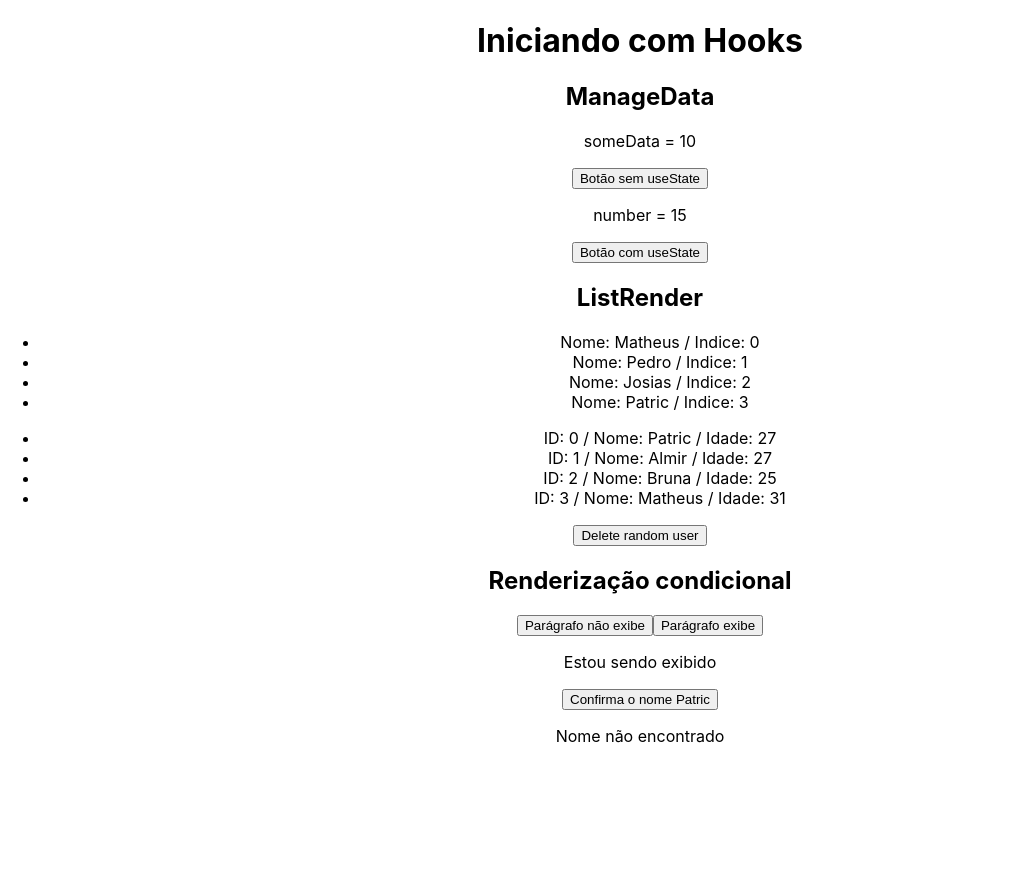
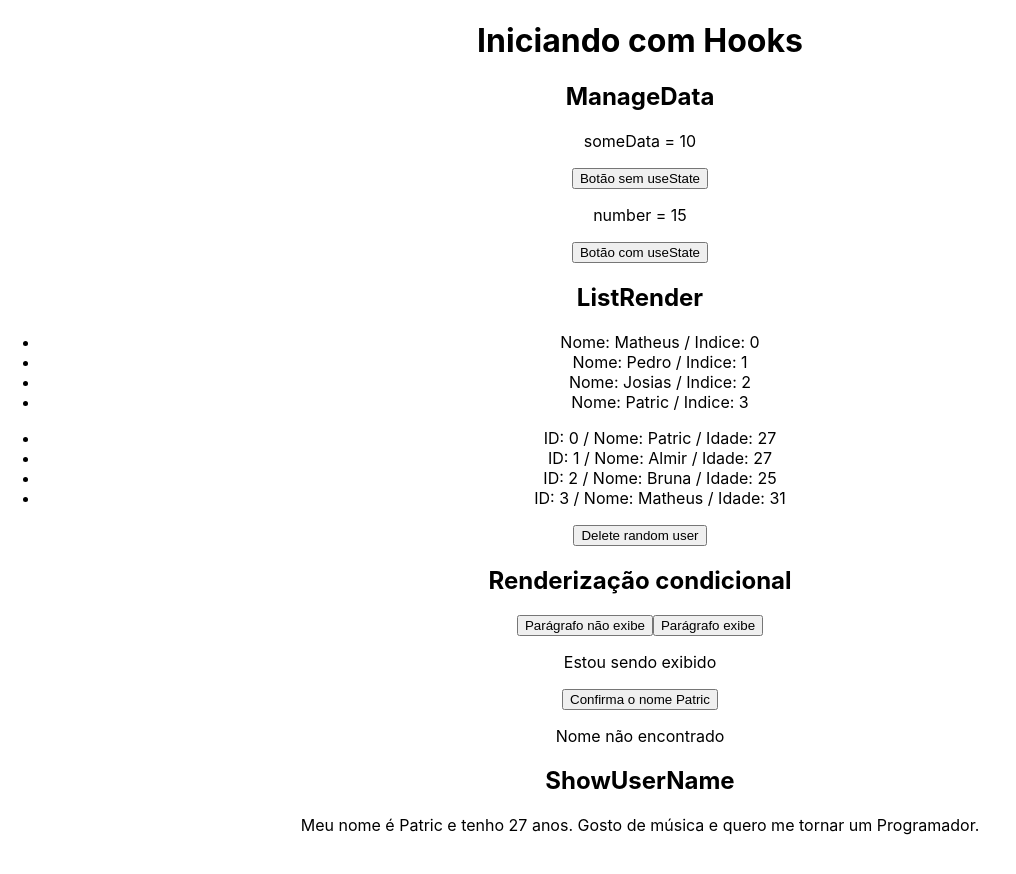
Before and after one commit to PatricPauluk/my_study, a React (Create React App) app in the folder reactjs/React.js Udemy Course/3_AVANCANDO_EM_REACT/secao-3/: page / in a window 1280 px wide. Shown: the top 874 px of the page, without its empty margins (0-1016 px from the left). Built offline with nearby package versions, Linux system fonts and the light colour scheme.

Commit message:
learning props

```diff
--- a/reactjs/React.js Udemy Course/3_AVANCANDO_EM_REACT/secao-3/src/App.js
+++ b/reactjs/React.js Udemy Course/3_AVANCANDO_EM_REACT/secao-3/src/App.js
@@ -1,13 +1,20 @@
+import { useState } from 'react';
 import './App.css';
 
 import Asset from "./assets/img2.jpg";
 import ConditionalRender from './components/ConditionalRender';
 import ListRender from './components/ListRender';
 import ManageData from './components/ManageData';
+import ShowUserName from './components/ShowUserName';
 
 // As imagens do projeto podem ficar ou na pasta public, ou na pasta src/assets.
 
 function App() {
+
+  // Nas props podemos passar variáveis e hooks como useState (passadas em ShowUserName)
+  const like = "música";
+  const [profession] = useState("Programador");
+
   return (
     <div className="App">
       {/* <h1>Imagens em React</h1> */}
@@ -28,6 +35,9 @@ function App() {
       <ManageData />
       <ListRender />
       <ConditionalRender />
+
+      {/* ShowUserName tem acesso a várias props (propriedades passadas na tag) */}
+      <ShowUserName name="Patric" age={27} like={like} profession={profession}  />
     </div>
   );
 }
--- /dev/null
+++ b/reactjs/React.js Udemy Course/3_AVANCANDO_EM_REACT/secao-3/src/components/ShowUserName.js
@@ -0,0 +1,18 @@
+// Trabalhando com props
+
+// Props é chamada no inicio
+const ShowUserName = (props) => {
+  return (
+    <div>
+      {/* Exibe o nome de um usuário via props */}
+      <h2>ShowUserName</h2>
+      <p>
+        Meu nome é {props.name} e tenho {props.age} anos.
+        Gosto de {props.like} e quero me tornar um {props.profession}.
+      </p>
+
+    </div>
+  );
+}
+
+export default ShowUserName;
```
